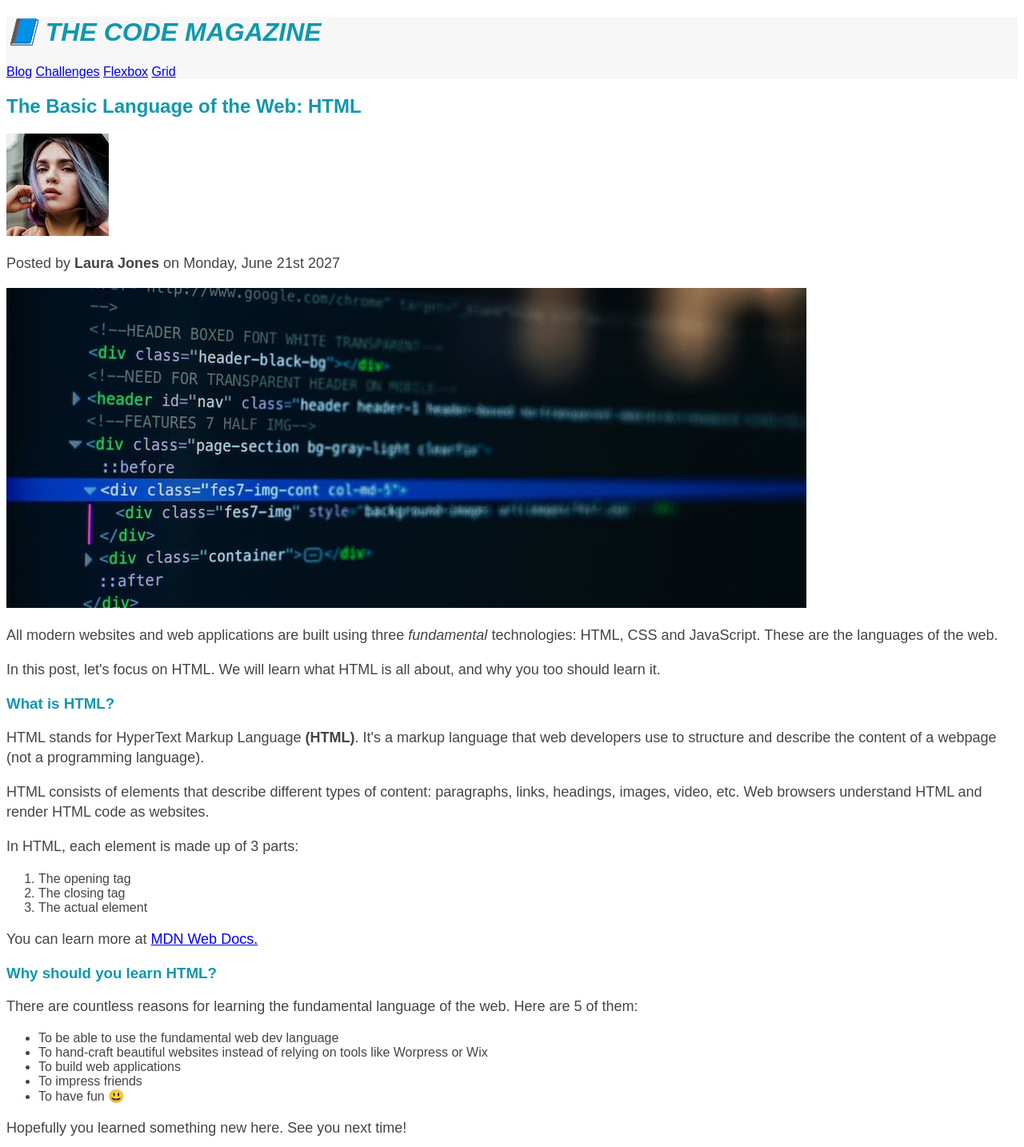
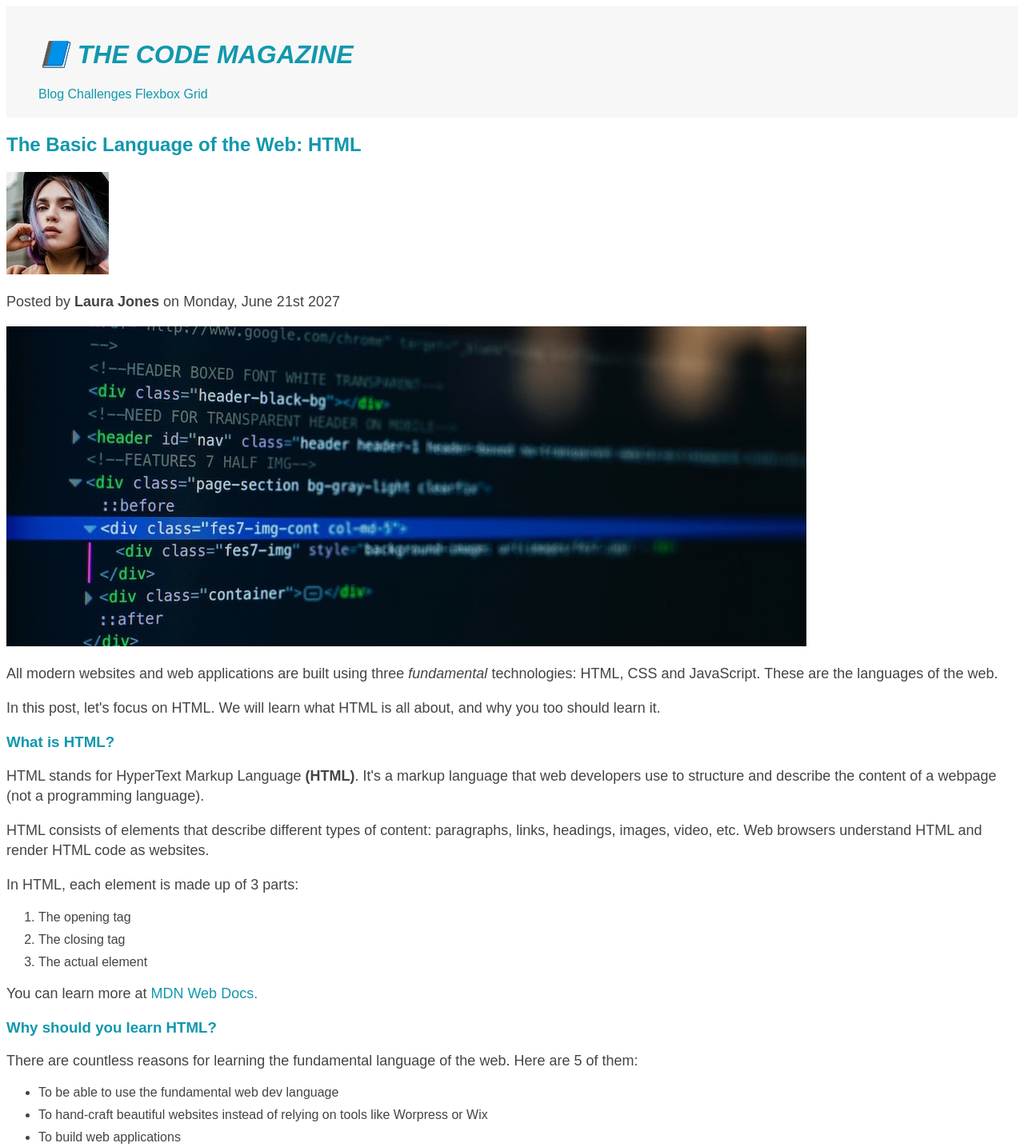
Before and after one commit to aljaplatt/02-HTML-Fundamentals, a plain HTML site: page index.html in a window 1280 px wide. Shown: the top 1434 px of the page at 80% size. Drawn offline with Linux system fonts and the light colour scheme.

Commit message:
css updated

```diff
--- a/index.html
+++ b/index.html
@@ -126,7 +126,9 @@
 		</aside>
 
 		<footer>
-			<p class="small_text">Copyright &copy; 2021 by The Code Magazine.</p>
+			<p class="small_text copyright">
+				Copyright &copy; 2021 by The Code Magazine.
+			</p>
 		</footer>
 	</body>
 </html>
--- a/style.css
+++ b/style.css
@@ -4,6 +4,7 @@ body {
 }
 .top-header {
 	background-color: #f7f7f7;
+	padding: 20px 40px;
 }
 
 h1,
@@ -27,6 +28,10 @@ p {
 	line-height: 1.4;
 }
 
+li {
+	margin-bottom: 10px;
+}
+
 aside {
 	background-color: #f7f7f7;
 	border-top: 5px solid #1098ad;
@@ -41,3 +46,17 @@ aside {
 .related {
 	list-style: none;
 }
+
+a:link {
+	color: #1098ad;
+	text-decoration: none;
+}
+
+a:hover {
+	color: orangered;
+	font-weight: bold;
+}
+
+/* .copyright {
+	color: ;
+} */
```
